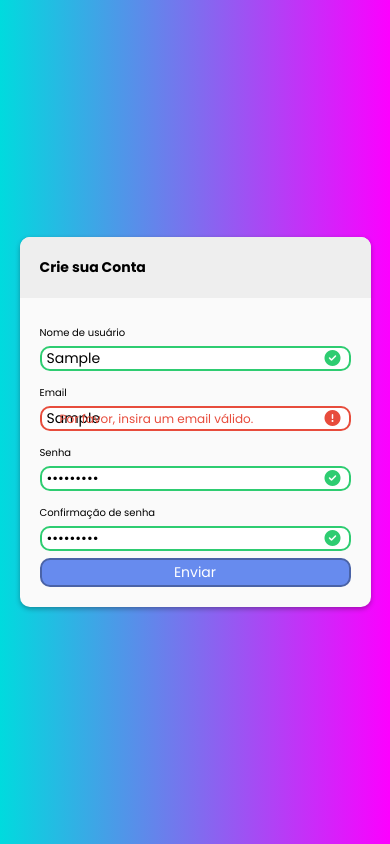
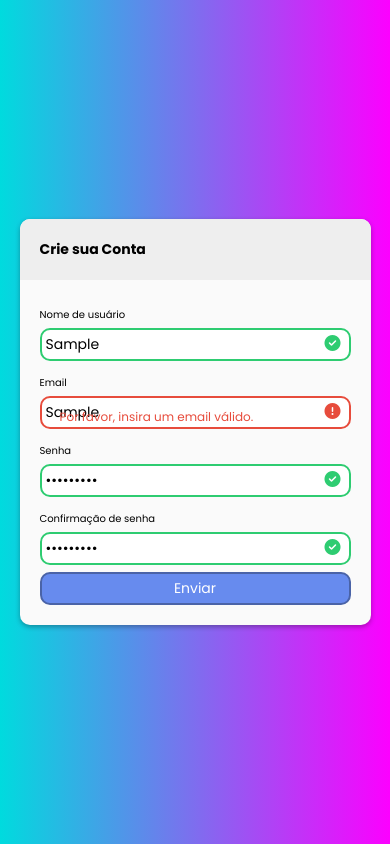
Before and after one commit to ArthurSanttos/first-project, a plain HTML site: page index.html in a window 390 px wide. Both pictures are taken after typing "Sample", "Sample", "Sample123", "Sample123" into the empty fields and a click on the button "Enviar". Drawn offline with Linux system fonts and the light colour scheme.

```diff
--- a/style.css
+++ b/style.css
@@ -152,12 +152,10 @@
       font-size: 14px;
     }
     #form input,
-    #form button{
-      padding: 2px;
+    #form button {
+      padding: 4px;
     }
-    #form input{
-      padding: 0 0 0 5px;
-    }
+
     #form label{
       font-size: 10px;
     }
@@ -167,7 +165,7 @@
     }
     .form-control i {
       position: absolute;
-      top: 32px;
+      top: 35px;
       right: 10px;
       visibility: hidden;
     }
```
